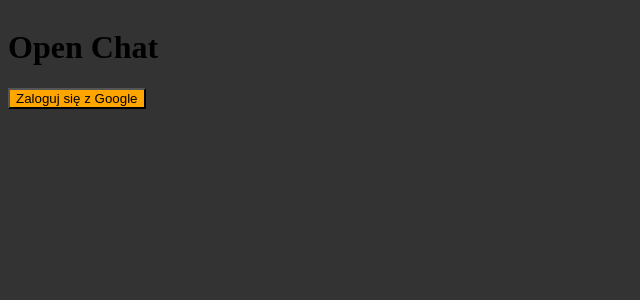
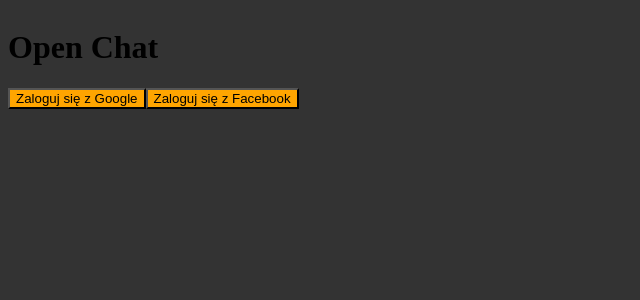
Before and after one commit to Mixeronix/Open-Chat-App, a React (Create React App) app: page / in a window 1280 px wide. Shown: the top 300 px of the page, without its empty margins (0-640 px from the left). Built offline with nearby package versions, Linux system fonts and the light colour scheme.

Commit message:
Logging via facebook

```diff
--- a/src/SignIn.js
+++ b/src/SignIn.js
@@ -1,7 +1,7 @@
 import React from "react";
 import app from "./InitFirebase";
 
-import { getAuth, GoogleAuthProvider, signInWithPopup } from "firebase/auth";
+import { getAuth, GoogleAuthProvider, signInWithPopup, FacebookAuthProvider } from "firebase/auth";
 import Cookies from "js-cookie";
 
 const auth = getAuth(app);
@@ -17,6 +17,18 @@
 		});
 	};
 
+	const signInWithFacebook = () => {
+		const provider = new FacebookAuthProvider();
+
+		signInWithPopup(auth, provider).then((result) => {
+			// The signed-in user info.
+			const user = result.user;
+
+			Cookies.set("user", user.uid);
+			window.location.reload(false);
+		});
+	};
+
 	return (
 		<div className="bg-gray w-full h-screen grid place-items-center">
 			<h1 className="text-5xl md:text-8xl text-gray-100 font-extrabold text-center ">Open Chat</h1>
@@ -27,6 +39,12 @@
 			>
 				Zaloguj się z Google
 			</button>
+			<button
+				className="sign-in bg-accent text-white px-10  md:px-16 py-7  sm:py-10 md:py-14 text-2xl sm:text-3xl md:text-4xl lg:text-5xl font-bold rounded-lg"
+				onClick={signInWithFacebook}
+			>
+				Zaloguj się z Facebook
+			</button>
 		</div>
 	);
 }
```
Also changed, not shown: 7 other files (tests, documents, lock files or other folders).
